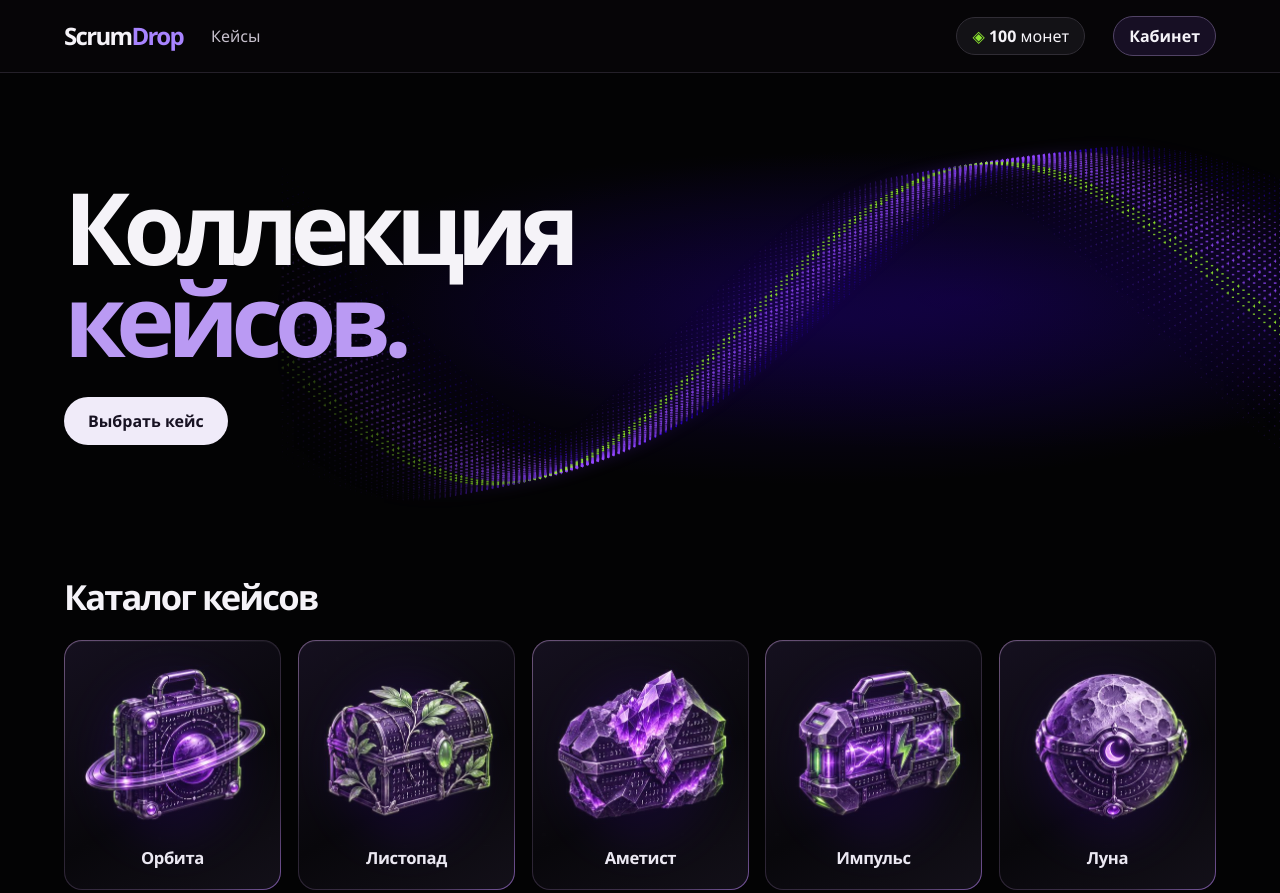
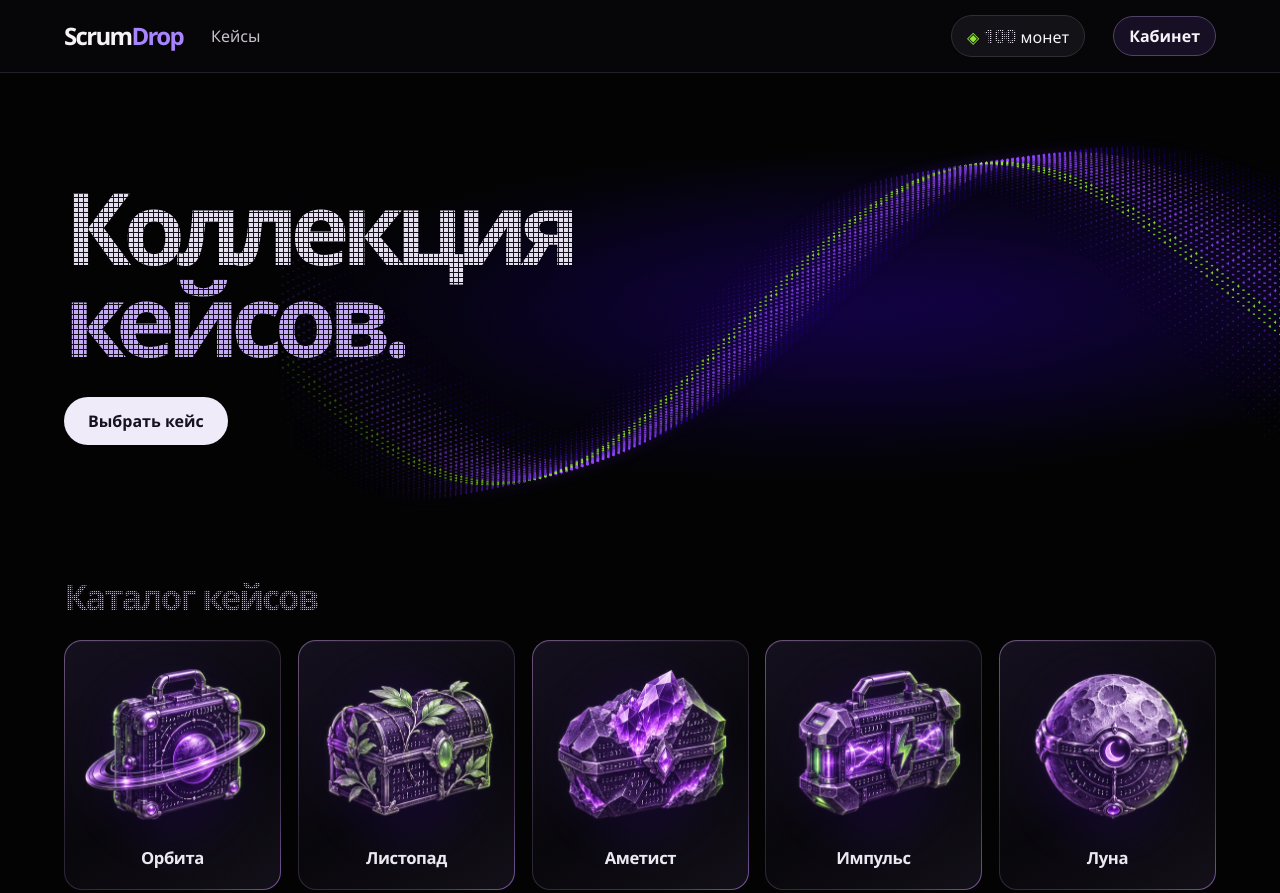
Before and after one commit to TopCollegeTCF/ScrumDrop, a plain HTML site: page docs/prototype/index.html in a window 1280 px wide. Shown: the top 893 px of the page. Drawn offline with Linux system fonts and the light colour scheme.

Commit message:
Оформить заголовки и счётчики пиксельной сеткой

```diff
--- a/docs/prototype/cases.css
+++ b/docs/prototype/cases.css
@@ -20,3 +20,28 @@ dialog{width:min(390px,90vw);padding:24px;border-radius:22px;text-align:center;b
 .metrics{display:grid;grid-template-columns:repeat(3,1fr);gap:11px;margin:0}.metrics>div,#bag li,#log li{background:#0a0a0d;border:1px solid #29272f;padding:16px}.metrics dd{font:700 clamp(1.7rem,3vw,3rem)/1.2 monospace;margin:12px 0 0;color:#ded2fa}.metrics dd small{font:500 .85rem system-ui}.metrics dt{font-size:.9rem}.spotlight{text-align:center}.spotlight img{width:min(100%,235px);mix-blend-mode:screen}.spotlight h2{font-size:.87rem;text-align:left}.spotlight h3{margin:0;font-size:1.45rem}.spotlight p:empty{display:none}.spotlight a,#name-form button{display:inline-block;background:var(--lav);color:#130d20;border:0;font-weight:650;padding:9px 13px;margin-top:12px}.dashboard ul{padding:0;list-style:none;margin:0;display:grid;gap:8px}#bag ul{grid-template-columns:repeat(auto-fit,minmax(130px,1fr))}#name-form label{display:block;margin-bottom:8px}#name-form div{display:flex;flex-wrap:wrap;gap:8px}#name-form input{background:#08080b;color:inherit;border:1px solid #534c61;font:inherit;padding:9px;max-width:100%}#name-form button{margin:0}#saved{display:block;color:#adc985}
 @media(max-width:950px){.dashboard{grid-template-columns:170px minmax(0,1fr)}.spotlight{grid-column:2}.spotlight img{width:110px}}
 @media(max-width:650px){.dashboard{width:92%;grid-template-columns:1fr;gap:12px}.spotlight{grid-column:auto}.profile-rail{grid-template-columns:minmax(100px,.8fr) 1.2fr;gap:8px}.portrait{height:100%;aspect-ratio:auto}.portrait div{padding:10px}.profile-nav{gap:0}.profile-nav a{padding:5px 8px}.pixel-panel:not(.portrait,.profile-nav){padding:16px}.metrics{gap:5px}.metrics>div{padding:7px}.metrics dt{font-size:.8rem}.metrics dd{font-size:1.55rem}.bar .wallet,.profile-link{padding:5px 9px;font-size:.88rem}}
+
+/* Размер ячейки следует за кеглем, чтобы просветы сохраняли форму цифр. */
+.matrix {
+  --tile: clamp(2px, .055em, 5px);
+  --joint: clamp(.55px, .014em, 1px);
+  --ink: #e4ddec;
+  font-weight: 850;
+  font-variant-numeric: tabular-nums;
+}
+.hero em.matrix, .shelf h2.matrix, .dashboard h1.matrix { --ink: #c3a9f4; }
+.dashboard h1.matrix { font-size: clamp(1.75rem, 3vw, 2.65rem); }
+.wallet b.matrix { font-size: 1.2em; }
+@supports (background-clip: text) {
+  .matrix {
+    background-image: linear-gradient(to right, transparent calc(100% - var(--joint)), #16121d 0),
+                      linear-gradient(to bottom, var(--ink) calc(100% - var(--joint)), #16121d 0);
+    background-size: var(--tile) var(--tile);
+    background-clip: text;
+    -webkit-background-clip: text;
+    -webkit-text-fill-color: transparent;
+  }
+}
+@media (forced-colors: active) {
+  .matrix { background: none; -webkit-text-fill-color: currentColor; }
+}
--- a/docs/prototype/index.html
+++ b/docs/prototype/index.html
@@ -2,22 +2,22 @@
 <html lang="ru">
 <head><meta charset="utf-8"><meta name="viewport" content="width=device-width,initial-scale=1"><title>ScrumDrop — Коллекция кейсов</title><link rel="stylesheet" href="cases.css"></head>
 <body>
-<header><div class="bar"><a class="brand" href="#">Scrum<span>Drop</span></a><nav><a href="#catalog">Кейсы</a></nav><span class="wallet"><i aria-hidden="true">◈</i> <b id="balance">100</b> монет</span><a class="profile-link" href="#account" aria-label="Личный кабинет">Кабинет</a></div></header>
+<header><div class="bar"><a class="brand" href="#">Scrum<span>Drop</span></a><nav><a href="#catalog">Кейсы</a></nav><span class="wallet"><i aria-hidden="true">◈</i> <b class="matrix" id="balance">100</b> монет</span><a class="profile-link" href="#account" aria-label="Личный кабинет">Кабинет</a></div></header>
 <main>
-<section class="hero"><canvas id="aurora" aria-hidden="true"></canvas><div class="wrap intro"><h1>Коллекция<br><em>кейсов.</em></h1><a class="cta" href="#catalog">Выбрать кейс</a></div></section>
-<section class="wrap shelf" id="catalog"><h2>Каталог кейсов</h2><div id="cases"></div></section>
+<section class="hero"><canvas id="aurora" aria-hidden="true"></canvas><div class="wrap intro"><h1><span class="matrix">Коллекция</span><br><em class="matrix">кейсов.</em></h1><a class="cta" href="#catalog">Выбрать кейс</a></div></section>
+<section class="wrap shelf" id="catalog"><h2 class="matrix">Каталог кейсов</h2><div id="cases"></div></section>
 <section id="account" class="dashboard" hidden aria-label="Личный кабинет">
 <aside class="profile-rail">
 <div class="pixel-panel portrait"><img src="cases/5.jpg" alt=""><div><small>Профиль игрока</small><h2 id="player"></h2></div></div>
 <nav class="pixel-panel profile-nav" aria-label="Разделы личного кабинета">
 <a href="#account">Обзор</a><a href="#account/inventory">Моя коллекция</a><a href="#account/history">История</a><a href="#account/settings">Настройки</a></nav></aside>
 <div class="profile-main">
-<section class="pixel-panel" id="overview"><h1 id="account-title" tabindex="-1">Личный кабинет</h1>
-<dl class="metrics"><div><dt>Баланс</dt><dd><span id="coins"></span> <small>монет</small></dd></div><div><dt>Открыто кейсов</dt><dd id="opened"></dd></div><div><dt>Видов предметов</dt><dd id="unique"></dd></div></dl></section>
+<section class="pixel-panel" id="overview"><h1 class="matrix" id="account-title" tabindex="-1">Личный кабинет</h1>
+<dl class="metrics"><div><dt>Баланс</dt><dd><span class="matrix" id="coins"></span> <small>монет</small></dd></div><div><dt>Открыто кейсов</dt><dd class="matrix" id="opened"></dd></div><div><dt>Видов предметов</dt><dd class="matrix" id="unique"></dd></div></dl></section>
 <section class="pixel-panel" id="inventory-panel"><h2>Моя коллекция</h2><div id="bag"></div></section>
 <section class="pixel-panel" id="history-panel"><h2>История открытий</h2><div id="log"></div></section>
 <section class="pixel-panel" id="settings-panel" hidden><h2>Настройки профиля</h2><form id="name-form"><label for="nickname">Имя игрока</label><div><input id="nickname" name="nickname" maxlength="24" required autocomplete="nickname"><button>Сохранить</button></div><span role="status" id="saved"></span></form><p>Имя и коллекция хранятся в этом браузере.</p></section></div>
 <aside class="pixel-panel spotlight"><h2 id="feature-title">Кейс из каталога</h2><img id="feature-img" src="cases/0.jpg" alt=""><h3 id="feature-name">Орбита</h3><p id="feature-reward"></p><a href="#catalog">Перейти к кейсам</a></aside></section>
 </main><footer class="wrap"><span>ScrumDrop</span><a href="gallery.html">Галерея символов</a></footer>
-<dialog id="detail"><form method="dialog"><button aria-label="Закрыть" class="close">×</button></form><img id="preview" alt=""><h2 id="name"></h2><p id="rewards"></p><p id="result" role="status"></p><button type="button" class="cta" id="buy">Открыть за 30 монет</button></dialog>
+<dialog id="detail"><form method="dialog"><button aria-label="Закрыть" class="close">×</button></form><img id="preview" alt=""><h2 class="matrix" id="name"></h2><p id="rewards"></p><p id="result" role="status"></p><button type="button" class="cta" id="buy">Открыть за 30 монет</button></dialog>
 <script src="cases.js"></script></body></html>
```
